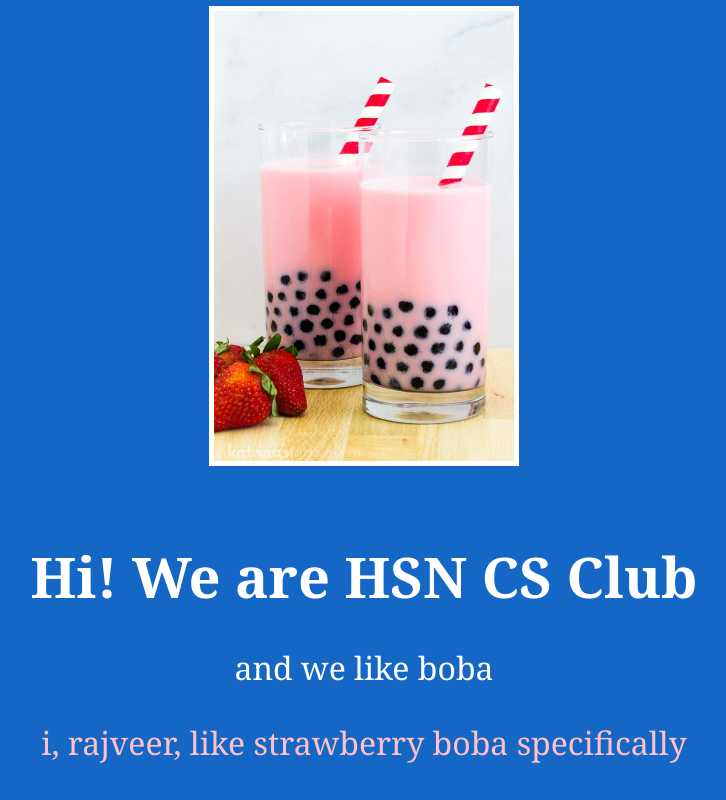
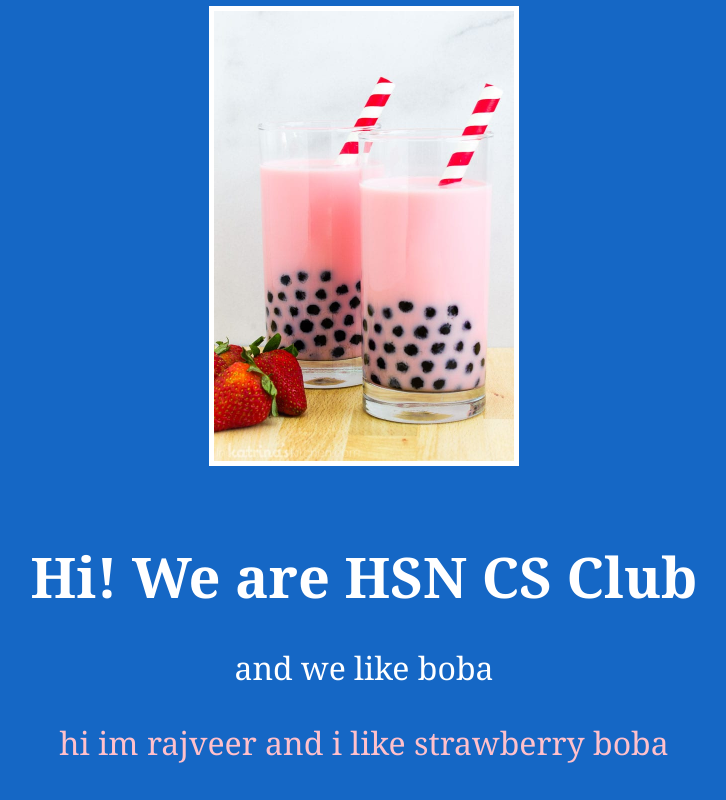
Before and after one commit to RajDharkar/HSNCSClubWebsite, a plain HTML site: page index.html in a window 1280 px wide. Shown: the whole page, without its empty margins (276-1002 px from the left). Drawn offline with Linux system fonts and the light colour scheme.

Commit message:
Update index.html

```diff
--- a/index.html
+++ b/index.html
@@ -11,7 +11,7 @@
         <img src="Strawberry-Bubble-Tea-24-wm-600.jpg" alt="Boba" class="club-image">
         <h1>Hi! We are HSN CS Club</h1>
         <p>and we like boba</p>
-        <p class="strawberry-boba">i, rajveer, like strawberry boba specifically</p>
+        <p class="strawberry-boba">hi im rajveer and i like strawberry boba</p>
     </div>
 </body>
 </html>
```
